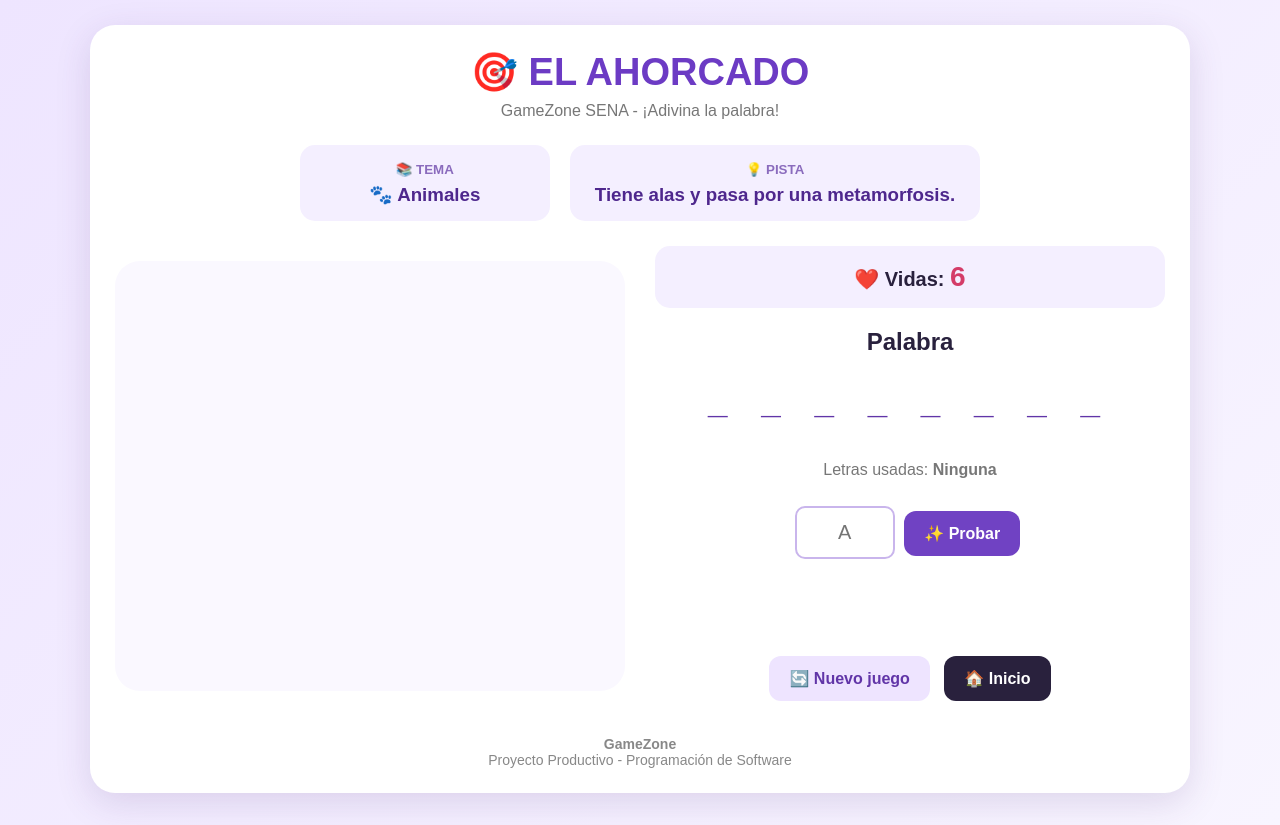
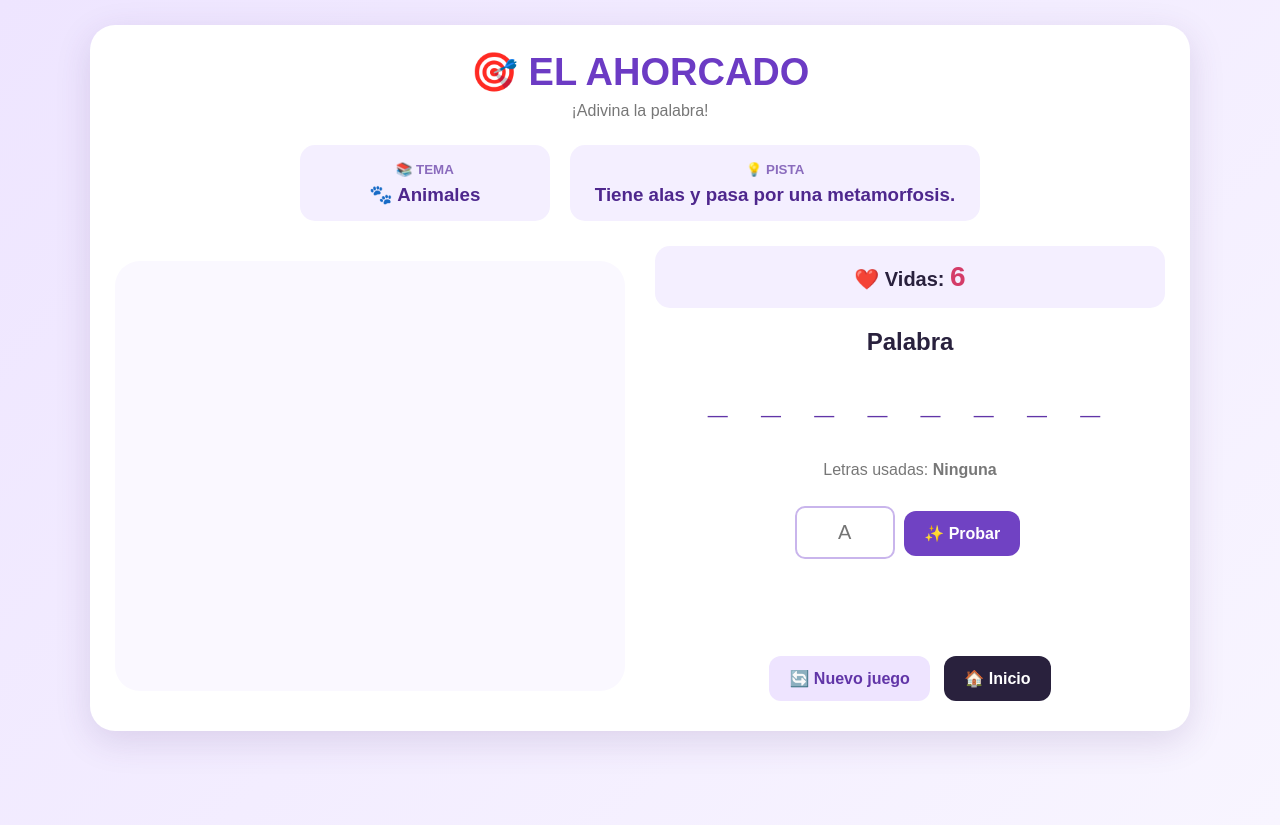
Before and after one commit to dtcaicedo2008-dot/PROY-1, a plain HTML site: page ahorcado.html in a window 1280 px wide. Drawn offline with Linux system fonts and the light colour scheme.

Commit message:
Add files via upload

```diff
--- a/ahorcado.html
+++ b/ahorcado.html
@@ -3,7 +3,7 @@
 <head>
     <meta charset="UTF-8">
     <meta name="viewport" content="width=device-width, initial-scale=1.0">
-    <title>El Ahorcado - GameZone SENA</title>
+    <title>El Ahorcado </title>
 
     <style>
         * {
@@ -430,7 +430,7 @@
 
     <header>
         <h1>🎯 EL AHORCADO</h1>
-        <p>GameZone SENA - ¡Adivina la palabra!</p>
+        <p>¡Adivina la palabra!</p>
     </header>
 
     <div class="informacion">
@@ -541,11 +541,6 @@
 
     </div>
 
-    <footer>
-        <strong>GameZone </strong>
-        <br>
-        Proyecto Productivo - Programación de Software
-    </footer>
 
 </div>
 
```
